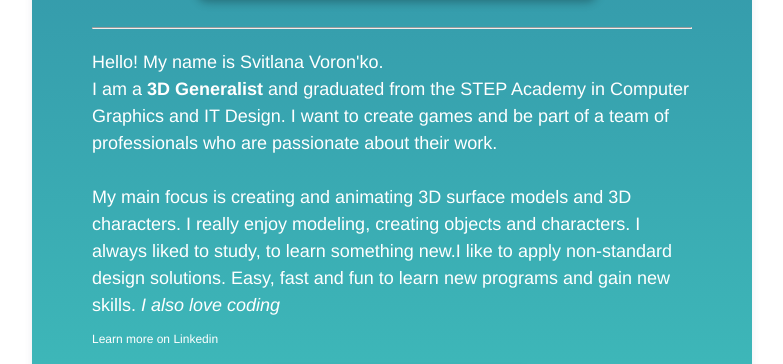
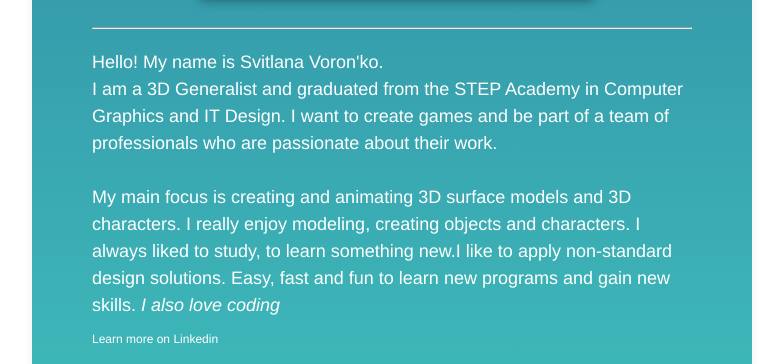
Before and after one commit to fotinia-sadovskaya/3d-modeling, a plain HTML site: page index.html in a window 1280 px wide. Shown: the part 557-921 px from the top of the page, without its empty margins (248-1031 px from the left). Drawn offline with Linux system fonts and the light colour scheme.

Commit message:
Update index.html

```diff
--- a/index.html
+++ b/index.html
@@ -18,7 +18,7 @@
       <hr />
       <p>
         Hello! My name is Svitlana Voron'ko.<br />
-        I am a <strong>3D Generalist</strong> and graduated from the STEP
+        I am a 3D Generalist and graduated from the STEP
         Academy in Computer Graphics and IT Design. I want to create games and
         be part of a team of professionals who are passionate about their work.
         <br /><br />
```
